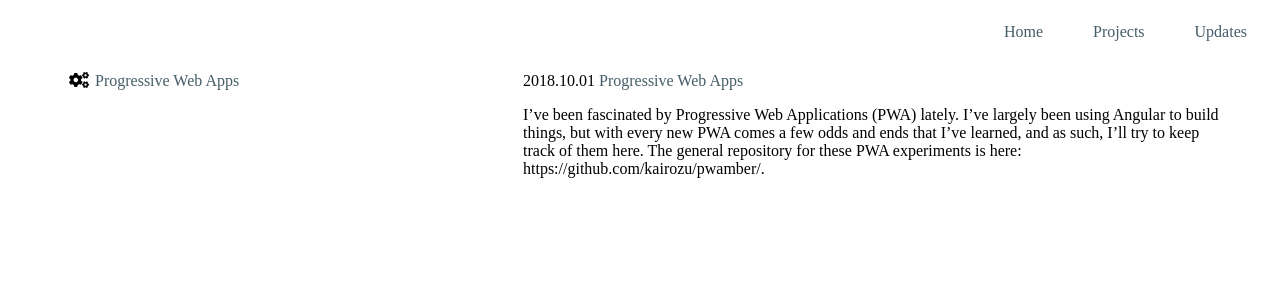
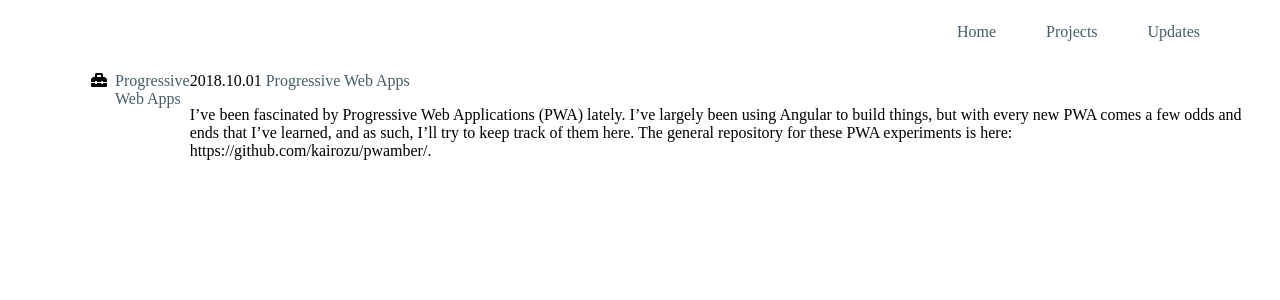
Before and after one commit to kairozu/kairozu.github.io, a Jekyll site: the page built from projects/index.md, in a window 1280 px wide. Shown: the top 300 px of the page. Built offline with Jekyll 4.4.1, drawn with Linux system fonts in a browser that asks for light colours; nearby versions of some CDN libraries.

Commit message:
css spacing

```diff
--- a/_includes/head.html
+++ b/_includes/head.html
@@ -10,7 +10,7 @@
     <link rel="stylesheet" href="{{ production_url }}/css/main.css" type="text/css" rel="stylesheet" />
 </head>
 <body>
-    <div class="fcFlexEnd">
+    <div class="fcNav">
         <div class="navLink">
             <a href="{{ production_url }}">Home</a>
         </div>
--- a/_includes/navproject.html
+++ b/_includes/navproject.html
@@ -1,7 +1,7 @@
 <div class="navlist">
     <ul class="fa-ul">
         {% for p in site.categories['projects'] %}
-            <li><span class="fa-li"><i class="fas fa-cogs fa-fw"></i></span>
+            <li><span class="fa-li"><i class="fas fa-toolbox fa-fw"></i></span>
             <a class="orange_bold" href="{{ production_url }}{{ p.url }}">
                 {{ p.title }}
             </a>
--- a/_layouts/list.html
+++ b/_layouts/list.html
@@ -1,6 +1,6 @@
 {% include head.html %}
-<div class="bodyContainer">
-    <div class="fcSpaceBetween">
+<div class="bodyWrap">
+    <div class="fcMain">
         <div class="fc-flex-30">
             {% assign INDEX_NAME = page.indextype %}
             {% if INDEX_NAME == 'updates' %}
--- a/css/main.css
+++ b/css/main.css
@@ -10,12 +10,13 @@ a, a:focus, a:hover { color: #687768; }
 .light { font-weight: 200; }
 .bold { font-weight: 600; }
 
-.bodyContainer {
+.bodyWrap {
     width: 100%;
+    margin: 0 20px;
+}
+.fcNav {
     max-width: 1170px;
     margin: 0 auto;
-}
-.fcFlexEnd {
     display: flex;
     justify-content: flex-end;
 }
@@ -24,15 +25,19 @@ a, a:focus, a:hover { color: #687768; }
     margin: 5px;
     text-align: center;
 }
-.fcSpaceBetween {
+.fcMain {
+    max-width: 1170px;
+    margin: 0 auto;
     display: flex;
     justify-content: space-between;
 }
-.fc-flex-60 { flex: 0 1 60%; }
-.fc-flex-30 { flex: 0 1 30%; }
+.fcMainList { flex: 0 1 75%; }
+.fcSideList {
+    min-width: 250px;
+    flex: 0 1 20%; }
 
 @media all and (max-width: 756px) {
-    .fcSpaceBetween { flex-wrap: wrap; }
-    .fcSpaceBetween div { flex: 0 1 100%; }
-    .fcFlexEnd { justify-content: space-between; }
+    .fcMain { flex-wrap: wrap; }
+    .fcMain div { flex: 0 1 100%; }
+    .fcNav { justify-content: space-between; }
 }
```
